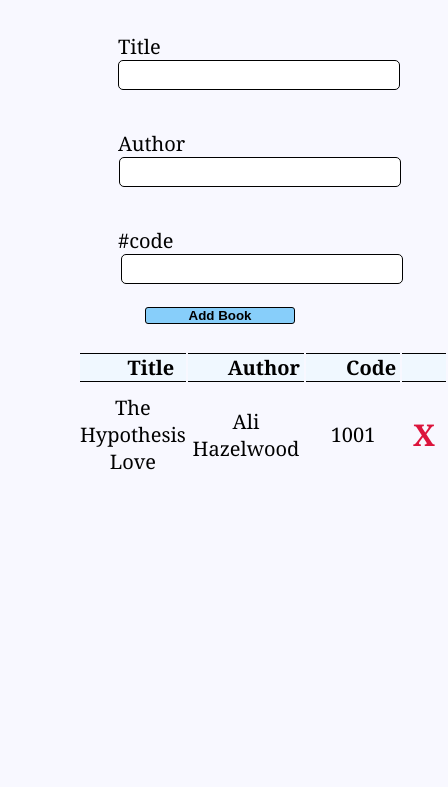
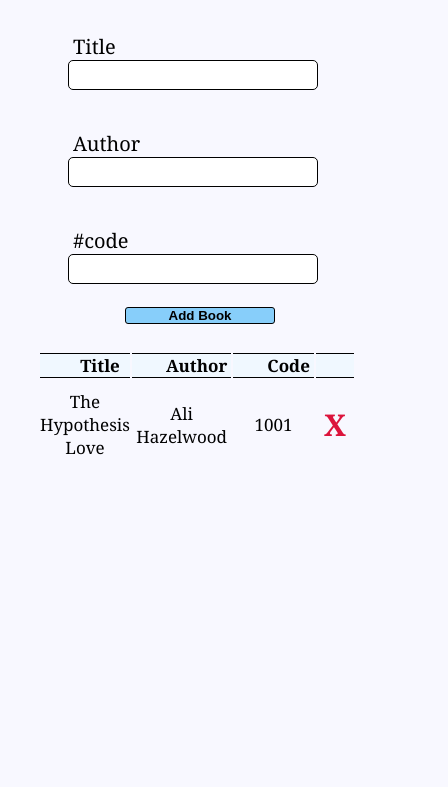
Before and after one commit to Keiwiscky/August-s-BookList, a plain HTML site: page index.html in a window 390 px wide. Shown: the part 57-844 px from the top of the page, 448 px wide, since content can reach past the window. Drawn offline with nearby package versions, Linux system fonts and the light colour scheme.

Commit message:
styleVersion0.2

```diff
--- a/style.css
+++ b/style.css
@@ -169,14 +169,53 @@ th{
 }
 
 
-@media (max-width:520px){
+@media (max-width:500px){
     .btn{
         width: 150px;
         position: relative;
-        left: 25px;
+        left: -5px;
     }
     .formControl{
         position: relative;
-
+        left: -20px;
+        width: 290px;
+    }
+    .adjust-2 {
+        position: relative;
+        left:-15px;
+    }
+    .labelText{
+        position: relative;
+        left: -15px;
+    }
+    #table{
+        text-align: center;
+        position: relative;
+        left: -30px;
     }
 }
+
+@media (max-width:430px){
+    .header{
+        position: relative;
+        left: -15px;
+    }
+    .btn{
+        position: relative;
+        left: 5px;
+    }
+    .formControl{
+        position: relative;
+        left: -50px;
+        width: 250px;
+    }
+    .labelText{
+        position: relative;
+        left: -45px;
+    }
+    #table{
+        position: relative;
+        left: -40px;
+        font-size: 17px;
+    }
+}
```
